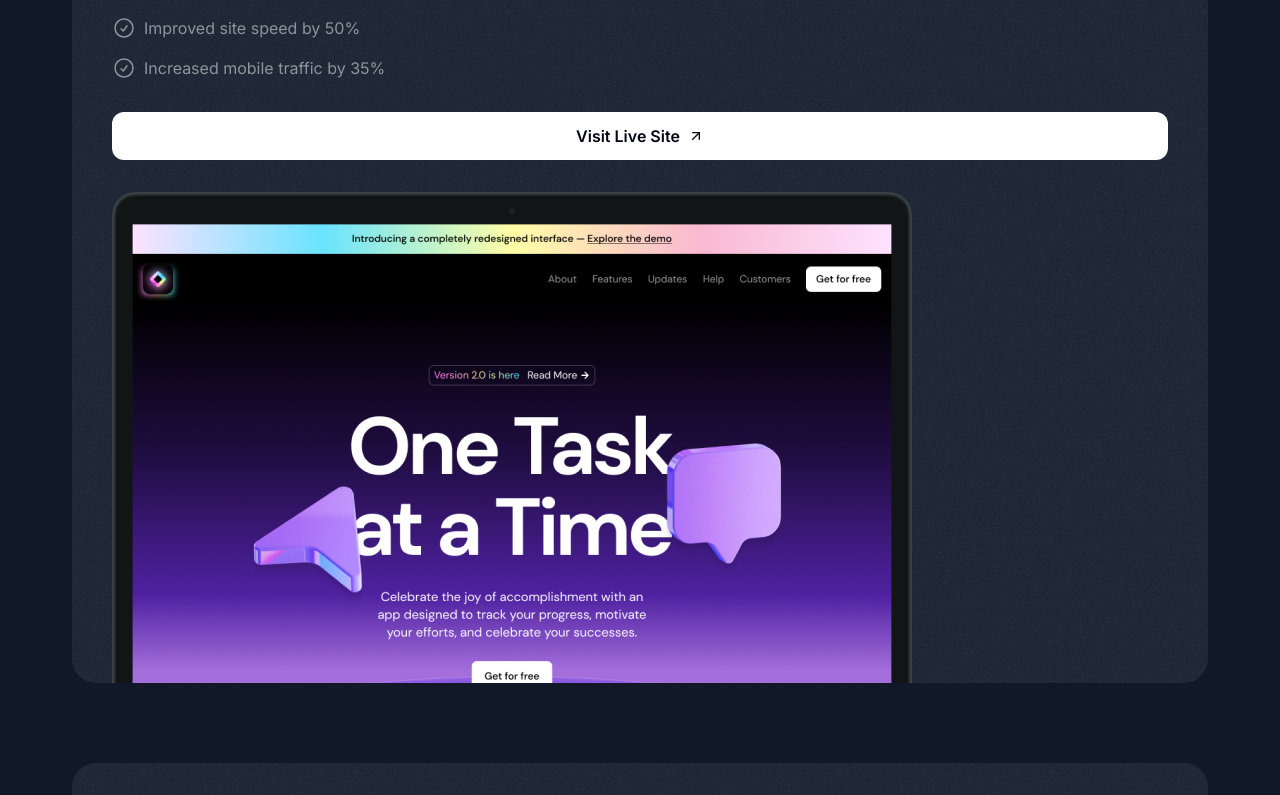
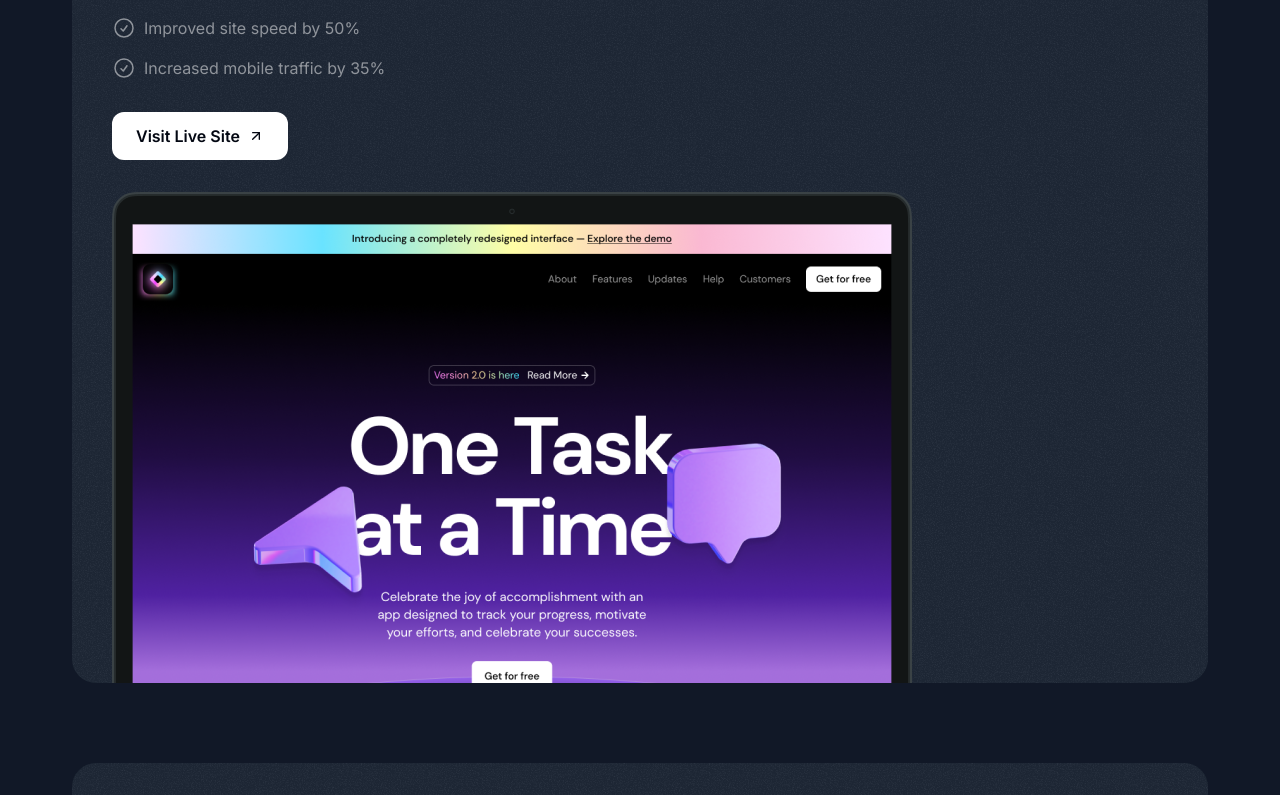
Before and after one commit to andrMaulana/single-page-portfolio, a Next.js app: page / in a window 1280 px wide. Shown: the part 1368-2163 px from the top of the page. Built offline with nearby package versions, Linux system fonts and the light colour scheme; a web font is replaced by a local one.

Commit message:
fix button medium layout

```diff
--- a/src/sections/Projects.tsx
+++ b/src/sections/Projects.tsx
@@ -79,7 +79,7 @@ export const ProjectsSection = () => {
                   ))}
                 </ul>
                 <a href={project.link}>
-                  <button className="bg-white text-gray-950 h-12 w-full rounded-xl font-semibold inline-flex items-center justify-center gap-2 mt-8">
+                  <button className="bg-white text-gray-950 h-12 w-full md:w-auto px-6 rounded-xl font-semibold inline-flex items-center justify-center gap-2 mt-8">
                     <span>Visit Live Site</span>
                     <ArrowUpRightIcon className="size-4" />
                     </button>
```
